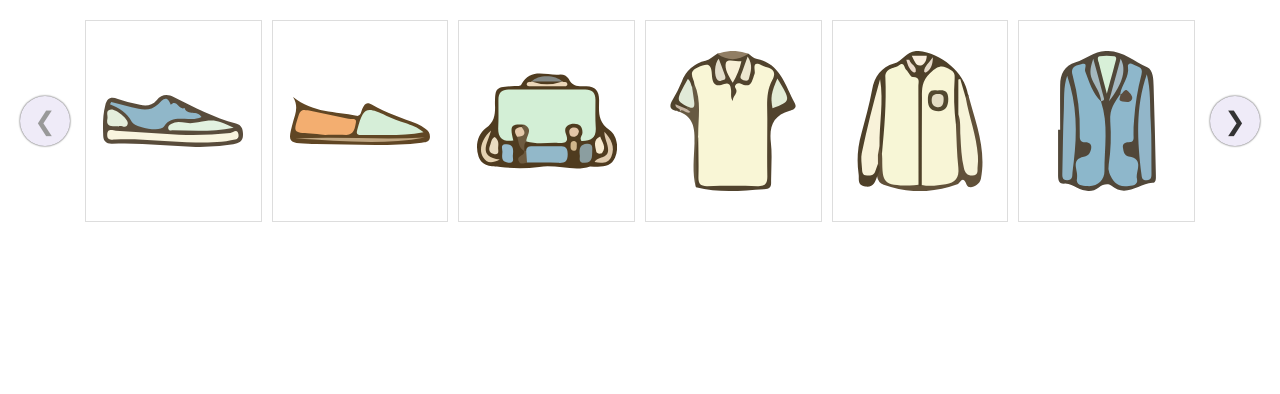
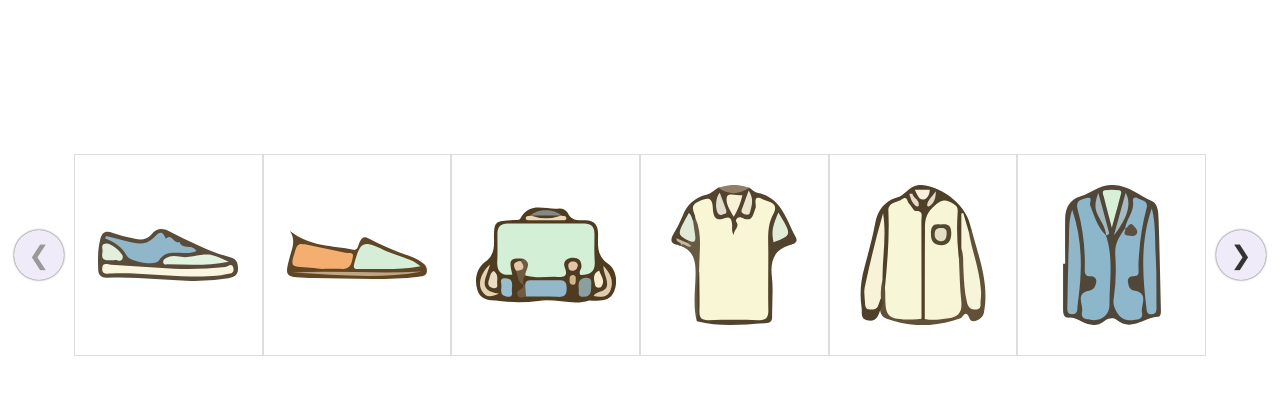
Before and after one commit to martun-avagyan/final-bootcamp-project-react, a React (Create React App) app: page / in a window 1280 px wide. Shown: the top 394 px of the page. Built offline with nearby package versions, Linux system fonts and the light colour scheme.

Commit message:
feat(Slider): add Slider component

```diff
--- a/src/components/slider/Card.js
+++ b/src/components/slider/Card.js
@@ -1,10 +1,10 @@
 import React from "react";
-import styles from "./styles.module.css"
+import StyledCard from "./Card.styled";
 
-export default function Card ({url}) {
+export default function Card (url) {
 	return (
-		<div className={styles.card}>
-    	<img width="140px" height="140 px" src={url} alt="unsolved"></img>
-  	</div>
-	)
-};
+		<StyledCard>
+			<img width="140px" height="140 px" src={url.url} alt="unsolved"></img>
+		</StyledCard>
+	);
+}
--- a/src/components/slider/styles.module.css
+++ b/src/components/slider/Card.styled.js
@@ -1,17 +1,14 @@
-.Slider {
-	box-sizing: border-box;
-	padding: 20px;
-	align-items: center;
-}
+import styled from "styled-components";
 
-.card {
+const Card  = styled.div`
 	pointer-events: none;
 	border: 1px solid rgb(221, 221, 221);
   width: 100%;
   height: 200px;
   font-size: 30px;
-	margin: 0 5px;
   display: flex;
   justify-content: center;
   align-items: center;
-}
+`;
+
+export default Card;
--- a/src/components/slider/Slider.js
+++ b/src/components/slider/Slider.js
@@ -1,25 +1,25 @@
 import React from "react";
 import Carousel from "react-elastic-carousel";
 import Card from "./Card";
-import styles from "./styles.module.css";
-import carouselData from './images';
+import carouselData from "./images";
+import StyledSlider from "./Slider.styled";
 
 export default function Slider() {
 	const images = carouselData;
 	const breakPoints = [
-    {width: 1, itemsToShow: 1, transitionMs: 200, itemsToScroll: 2, focusOnSelect: true, pagination: false},
-    {width: 512, itemsToShow: 2, transitionMs: 300, itemsToScroll: 2, focusOnSelect: true, pagination: false},
+		{width: 1, itemsToShow: 1, transitionMs: 200, itemsToScroll: 1, focusOnSelect: true, pagination: false},
+		{width: 512, itemsToShow: 2, transitionMs: 300, itemsToScroll: 1, focusOnSelect: true, pagination: false},
 		{width: 768, itemsToShow: 3, transitionMs: 400, itemsToScroll: 2, focusOnSelect: true, pagination: false},
 		{width: 1024, itemsToShow: 6, transitionMs: 600, itemsToScroll: 2, focusOnSelect: true, pagination: false},
-  ]
+	];
 
 	return (
-    <div className={styles.Slider}>
+		<StyledSlider>
 			<Carousel breakPoints={breakPoints}>
 				{images.map((image) => {
-					return <Card url={image}/>
+					return <Card key={Math.random()} url={image}/>;
 				})}
 			</Carousel>
-    </div>
+		</StyledSlider>
 	);
 }
--- /dev/null
+++ b/src/components/slider/Slider.styled.js
@@ -0,0 +1,10 @@
+import styled from "styled-components";
+
+const Slider = styled.div`
+	margin-top: 140px;
+	box-sizing: border-box;
+	padding: 14px;
+	align-items: center;
+`;
+
+export default Slider;
--- a/src/components/slider/images.js
+++ b/src/components/slider/images.js
@@ -28,6 +28,6 @@ const carouselData = [
 	image12,
 	image13,
 	image14,
-]
+];
 
 export default carouselData;
```
Lines whose indentation alone changed are shown as unchanged.
